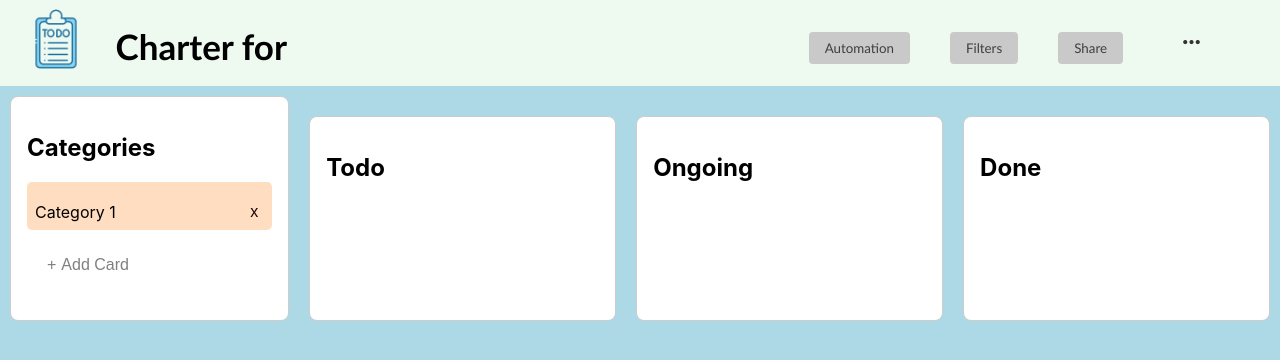
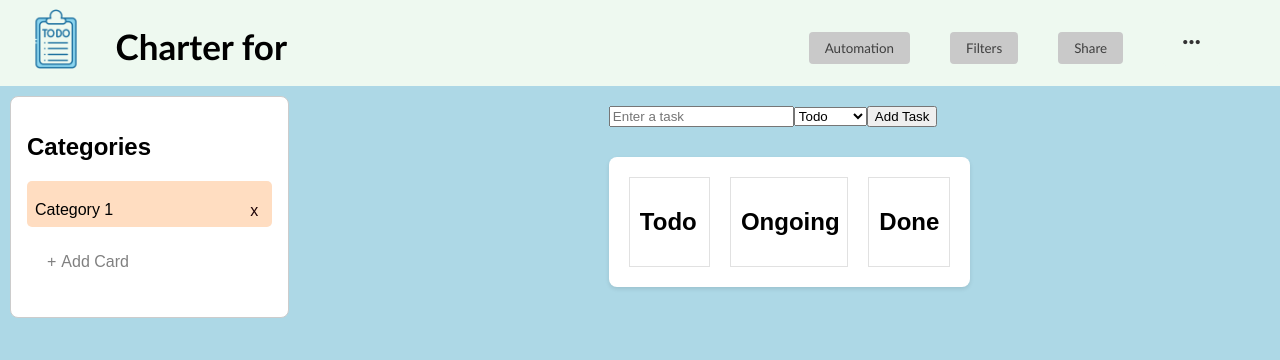
Before and after one commit to Amtizma/ProiectSOPM, a React (Create React App) app: page / in a window 1280 px wide. Shown: the top 360 px of the page. Built offline with nearby package versions, Linux system fonts and the light colour scheme.

Commit message:
edited tasks categories

```diff
--- a/package.json
+++ b/package.json
@@ -9,7 +9,7 @@
     "boxicons": "^2.1.4",
     "react": "^18.2.0",
     "react-dom": "^18.2.0",
-    "react-scripts": "5.0.1",
+    "react-scripts": "^5.0.1",
     "web-vitals": "^2.1.4"
   },
   "scripts": {
--- a/src/AddTask.js
+++ b/src/AddTask.js
@@ -1,20 +1,40 @@
 import React, { useState } from 'react';
-import TaskCategories from './AddTaskDef';
-import AddNewCategory from './AddTaskForm';
+import AddTaskForm from './AddTaskForm';
+import './tasks.css'; // make sure this path is correct
 
-const TaskPage = () => {
-    const [categories, setCategories] = useState(['Category 1']);
+function AddTask() {
+  const [tasks, setTasks] = useState({ todo: [], ongoing: [], done: [] });
+  const [activeColumn, setActiveColumn] = useState('');
 
-    const addCategory = (newCategory) => {
-        setCategories([...categories, newCategory]);
-    };
+  const handleAddTask = (taskDescription, category) => {
+    const newTask = { id: Date.now(), description: taskDescription };
+    setTasks(prevTasks => ({
+      ...prevTasks,
+      [category]: [...prevTasks[category], newTask]
+    }));
+    setActiveColumn(category); // Highlight the column where the new task is added
+    setTimeout(() => setActiveColumn(''), 2000); // Remove highlight after 2 seconds
+  };
 
-    return (
-        <div className= "categories">
-            <TaskCategories categories={categories} />
-            <AddNewCategory addCategory={addCategory} />
+  return (
+    <div>
+      <div className='form-container'>
+        <AddTaskForm onAddTask={handleAddTask} />
+      </div>
+      <div className='task-categories-container'>
+        <div className='task-columns'>
+          {Object.entries(tasks).map(([category, tasks]) => (
+            <div key={category} className={`task-column ${activeColumn === category ? 'active' : ''}`}>
+              <h2>{category.charAt(0).toUpperCase() + category.slice(1)}</h2>
+              {tasks.map(task => (
+                <div key={task.id} className='task'>{task.description}</div>
+              ))}
+            </div>
+          ))}
         </div>
-    );
-};
+      </div>
+    </div>
+  );
+}
 
-export default TaskPage;
+export default AddTask;
--- a/src/AddTaskForm.js
+++ b/src/AddTaskForm.js
@@ -1,45 +1,37 @@
+// AddTaskForm.js
 import React, { useState } from 'react';
 
-const AddNewCategory = ({ addCategory }) => {
-    const [showInput, setShowInput] = useState(false);
-    const [newCategoryName, setNewCategoryName] = useState('');
+function AddTaskForm({ onAddTask }) {
+  const [task, setTask] = useState('');
+  const [category, setCategory] = useState('todo'); // set default category
 
-    const handleButtonClick = () => {
-        setShowInput(true);
-    };
-
-    const handleSubmit = (event) => {
-        event.preventDefault();
-        if (newCategoryName.trim() !== '') {
-            addCategory(newCategoryName);
-            setNewCategoryName('');
-            setShowInput(false);
+  const handleSubmit = (e) => {
+    e.preventDefault();
+    if (task) {
+      onAddTask(task, category);
+      setTask('');
+      setCategory('todo'); // reset to default category
     }
-    };
-    const handleCancel = () => {
-        setShowInput(false);
-        setNewCategoryName('');
   };
 
   return (
     <div>
-            {showInput ? (
       <form onSubmit={handleSubmit}>
         <input
-                        className='category-name-textbox'
           type="text"
-                        placeholder="Enter category name"
-                        value={newCategoryName}
-                        onChange={(event) => setNewCategoryName(event.target.value)}
+          value={task}
+          onChange={(e) => setTask(e.target.value)}
+          placeholder="Enter a task"
         />
-                    <button type="submit" className='confirm-add-category-button'>Add Card</button>
-                    <button type="button" onClick={handleCancel} className='cancel-add-category-button'>X</button>
+        <select value={category} onChange={(e) => setCategory(e.target.value)}>
+          <option value="todo">Todo</option>
+          <option value="ongoing">Ongoing</option>
+          <option value="done">Done</option>
+        </select>
+        <button type="submit">Add Task</button>
       </form>
-            ) : (
-                <button onClick={handleButtonClick} className='add-category-button'>Add Card</button>
-            )}
     </div>
   );
-};
+}
 
-export default AddNewCategory;
+export default AddTaskForm;
--- a/src/App.js
+++ b/src/App.js
@@ -5,6 +5,7 @@ import './categories.css';
 import './App.css';
 import './topbar.css';
 import TopBar from './topbar';
+import TaskPage from './AddTask';
 
 const App = () => {
     return (
@@ -13,15 +14,7 @@ const App = () => {
             <div className="categoriesAndTasks">
             <CategoryPage />
             <div className="categorii">
-                <div className="categorie">
-                    <h2>Todo</h2>
-                </div>
-                <div className="categorie">
-                    <h2>Ongoing</h2>
-                </div>
-                <div className="categorie">
-                    <h2>Done</h2>
-                </div>
+            <TaskPage/>
             </div>
             </div>
         </div>
--- a/src/tasks.css
+++ b/src/tasks.css
@@ -1,26 +1,52 @@
 
-.task-columns {
+/* Container for all task categories */
+.task-categories-container {
+    background-color: white;
+    border-radius: 8px;
+    box-shadow: 0 2px 4px rgba(0, 0, 0, 0.1);
+    padding: 20px;
+    margin: 20px auto;
+    max-width: 1200px; /* Adjust as needed */
+  }
+
+  /* Update .task-columns to remove outer margins if they're no longer needed */
+  .task-columns {
     display: flex;
     justify-content: space-around;
-    margin: 0 auto;
-    max-width: 1200px; /* Adjust the max width as necessary */
+    gap: 20px; /* Optional: adds space between columns */
+    margin: 0; /* Reset margins */
   }
 
-  .task-column {
-    width: 30%; /* Each column takes roughly a third of the container width */
-    margin: 0 10px; /* Spacing between columns */
-    background-color: #f9f9f9; /* Light grey background, can be changed */
-    padding: 20px;
-    box-shadow: 0 2px 4px rgba(0, 0, 0, 0.1); /* Simple shadow for depth */
-    border-radius: 4px; /* Slightly rounded corners for a polished look */
-  }
+  /* Rest of tasks.css content stays unchanged */
+  /* ...previous CSS styles... */
 
-  .task {
-    background-color: white;
+.form-container {
+    margin-bottom: 30px; /* Increased space between the form and the columns */
+}
+
+
+
+.task-column {
+    border: 1px solid #e1e1e1; /* Light grey border for delineation */
     padding: 10px;
-    margin-bottom: 10px;
+    width: 30%;
+    transition: transform 0.3s ease; /* Smooth transition for scaling */
+}
+
+.task {
+    background-color: #ffffff;
+    margin: 10px 0;
+    padding: 10px;
     border-radius: 4px;
-    box-shadow: 0 1px 3px rgba(0, 0, 0, 0.1);
-  }
+    box-shadow: 0 2px 4px rgba(0, 0, 0, 0.1);
+}
 
-  /* Additional styles can be added below */
+/* Highlight the active column */
+.active {
+    transform: scale(1.03);
+}
+
+/* Ensure font consistency */
+body, button, input, select, h2 {
+    font-family: 'Arial', sans-serif;
+}
```
Also changed, not shown: src/AddTaskDef.js (line endings or trailing spaces), 1 other file (tests, documents, lock files or other folders). Lines whose indentation alone changed are shown as unchanged.
